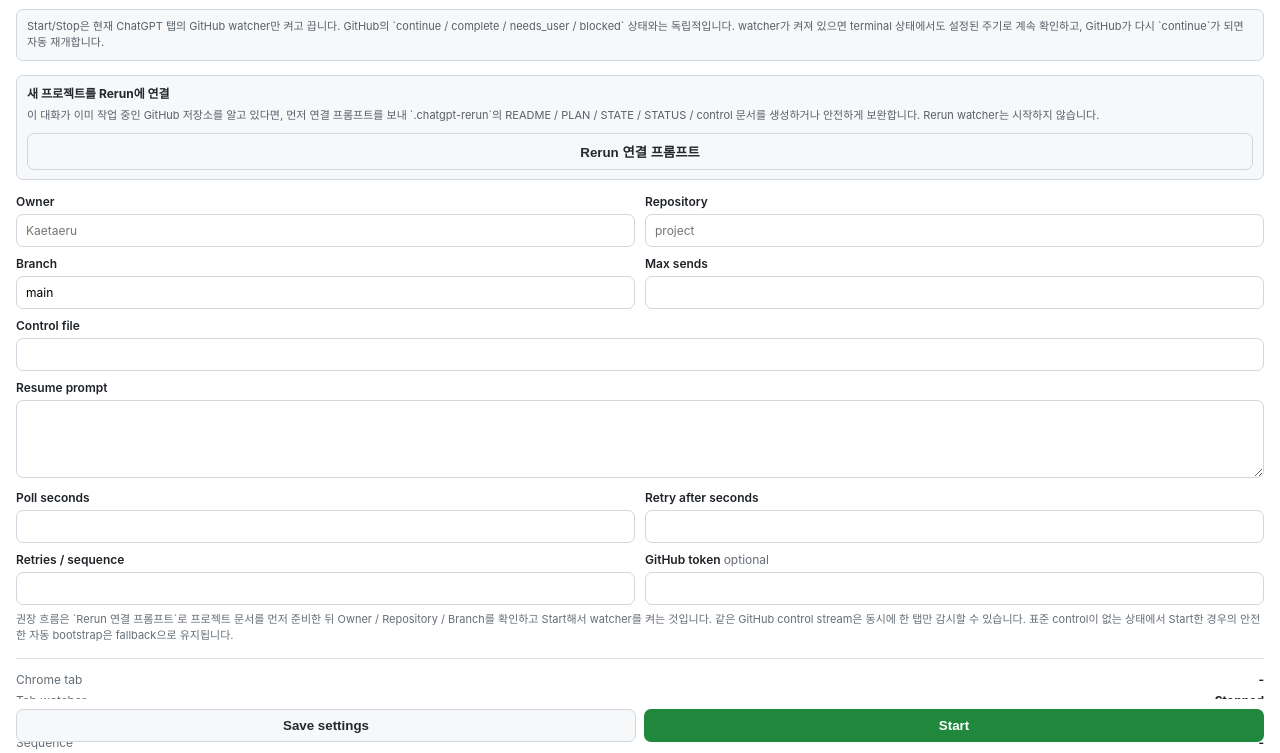
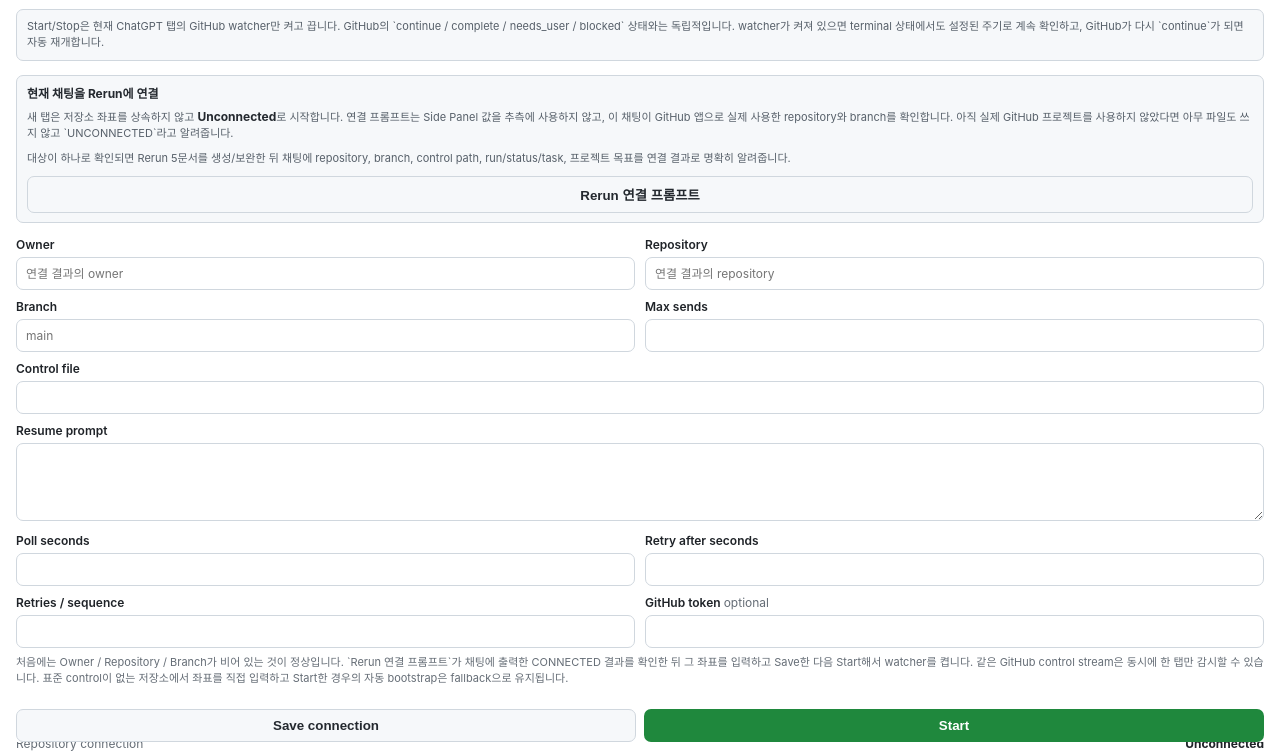
Before and after one commit to Kaetaeru/chatgpt-rerun-extension, a website with bundled scripts: page popup.html in a window 1280 px wide. Shown: the part 58-811 px from the top of the page. Built offline with nearby package versions, Linux system fonts and the light colour scheme; no server answers.

Commit message:
Show explicit unconnected repository state

```diff
--- a/popup.html
+++ b/popup.html
@@ -19,18 +19,19 @@
       <p class="notice">Start/Stop은 현재 ChatGPT 탭의 GitHub watcher만 켜고 끕니다. GitHub의 `continue / complete / needs_user / blocked` 상태와는 독립적입니다. watcher가 켜져 있으면 terminal 상태에서도 설정된 주기로 계속 확인하고, GitHub가 다시 `continue`가 되면 자동 재개합니다.</p>
 
       <section class="setupBox">
-        <strong>새 프로젝트를 Rerun에 연결</strong>
-        <p>이 대화가 이미 작업 중인 GitHub 저장소를 알고 있다면, 먼저 연결 프롬프트를 보내 `.chatgpt-rerun`의 README / PLAN / STATE / STATUS / control 문서를 생성하거나 안전하게 보완합니다. Rerun watcher는 시작하지 않습니다.</p>
+        <strong>현재 채팅을 Rerun에 연결</strong>
+        <p>새 탭은 저장소 좌표를 상속하지 않고 <strong>Unconnected</strong>로 시작합니다. 연결 프롬프트는 Side Panel 값을 추측에 사용하지 않고, 이 채팅이 GitHub 앱으로 실제 사용한 repository와 branch를 확인합니다. 아직 실제 GitHub 프로젝트를 사용하지 않았다면 아무 파일도 쓰지 않고 `UNCONNECTED`라고 알려줍니다.</p>
+        <p>대상이 하나로 확인되면 Rerun 5문서를 생성/보완한 뒤 채팅에 repository, branch, control path, run/status/task, 프로젝트 목표를 연결 결과로 명확히 알려줍니다.</p>
         <button id="connectPrompt" class="secondary wide">Rerun 연결 프롬프트</button>
       </section>
 
       <section>
         <div class="grid two">
-          <label>Owner<input id="owner" autocomplete="off" placeholder="Kaetaeru" /></label>
-          <label>Repository<input id="repo" autocomplete="off" placeholder="project" /></label>
+          <label>Owner<input id="owner" autocomplete="off" placeholder="연결 결과의 owner" /></label>
+          <label>Repository<input id="repo" autocomplete="off" placeholder="연결 결과의 repository" /></label>
         </div>
         <div class="grid two">
-          <label>Branch<input id="branch" autocomplete="off" value="main" /></label>
+          <label>Branch<input id="branch" autocomplete="off" placeholder="main" /></label>
           <label>Max sends<input id="maxRuns" type="number" min="1" max="100" /></label>
         </div>
         <label>Control file<input id="path" autocomplete="off" /></label>
@@ -43,11 +44,12 @@
           <label>Retries / sequence<input id="maxRetriesPerSequence" type="number" min="0" max="10" /></label>
           <label>GitHub token <span class="muted">optional</span><input id="githubToken" type="password" autocomplete="off" /></label>
         </div>
-        <p class="hint">권장 흐름은 `Rerun 연결 프롬프트`로 프로젝트 문서를 먼저 준비한 뒤 Owner / Repository / Branch를 확인하고 Start해서 watcher를 켜는 것입니다. 같은 GitHub control stream은 동시에 한 탭만 감시할 수 있습니다. 표준 control이 없는 상태에서 Start한 경우의 안전한 자동 bootstrap은 fallback으로 유지됩니다.</p>
+        <p class="hint">처음에는 Owner / Repository / Branch가 비어 있는 것이 정상입니다. `Rerun 연결 프롬프트`가 채팅에 출력한 CONNECTED 결과를 확인한 뒤 그 좌표를 입력하고 Save한 다음 Start해서 watcher를 켭니다. 같은 GitHub control stream은 동시에 한 탭만 감시할 수 있습니다. 표준 control이 없는 저장소에서 좌표를 직접 입력하고 Start한 경우의 자동 bootstrap은 fallback으로 유지됩니다.</p>
       </section>
 
       <section class="runtime">
         <div><span>Chrome tab</span><strong id="tabId">-</strong></div>
+        <div><span>Repository connection</span><strong id="connectionState">Unconnected</strong></div>
         <div><span>Tab watcher</span><strong id="tabWatcher">Stopped</strong></div>
         <div><span>Run</span><strong id="runId">-</strong></div>
         <div><span>Sequence</span><strong id="sequence">-</strong></div>
@@ -67,7 +69,7 @@
       <p id="errorBox" class="error" hidden></p>
 
       <footer>
-        <button id="save" class="secondary">Save settings</button>
+        <button id="save" class="secondary">Save connection</button>
         <button id="sessionToggle" class="primary" aria-label="Start GitHub watcher on this tab" aria-pressed="false">Start</button>
       </footer>
     </main>
```
